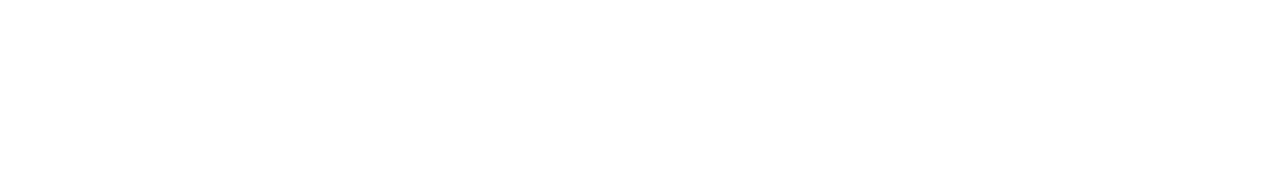
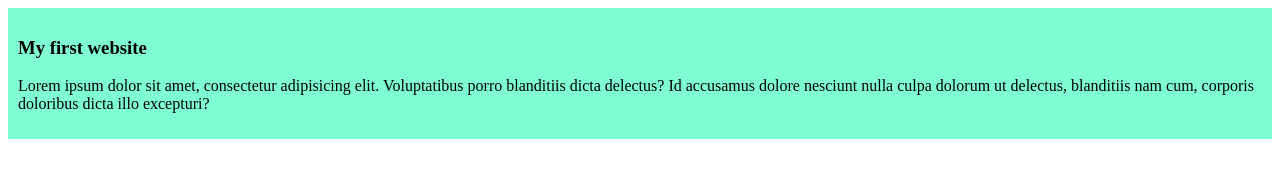
Before and after one commit to Pritom678/my-github-repo, a plain HTML site: page index.html in a window 1280 px wide. Drawn offline with Linux system fonts and the light colour scheme.

Commit message:
added the first blog

```diff
--- a/index.html
+++ b/index.html
@@ -3,9 +3,13 @@
 <head>
     <meta charset="UTF-8">
     <meta name="viewport" content="width=device-width, initial-scale=1.0">
+    <link rel="stylesheet" href="styles/blog.css">
     <title>My First Ever Github Repo</title>
 </head>
 <body>
-
+    <div>
+        <h3>My first website</h3>
+        <p>Lorem ipsum dolor sit amet, consectetur adipisicing elit. Voluptatibus porro blanditiis dicta delectus? Id accusamus dolore nesciunt nulla culpa dolorum ut delectus, blanditiis nam cum, corporis doloribus dicta illo excepturi?</p>
+    </div>
 </body>
 </html>
--- /dev/null
+++ b/styles/blog.css
@@ -0,0 +1,5 @@
+div{
+
+    background-color: aquamarine;
+    padding: 10px;
+}
```
